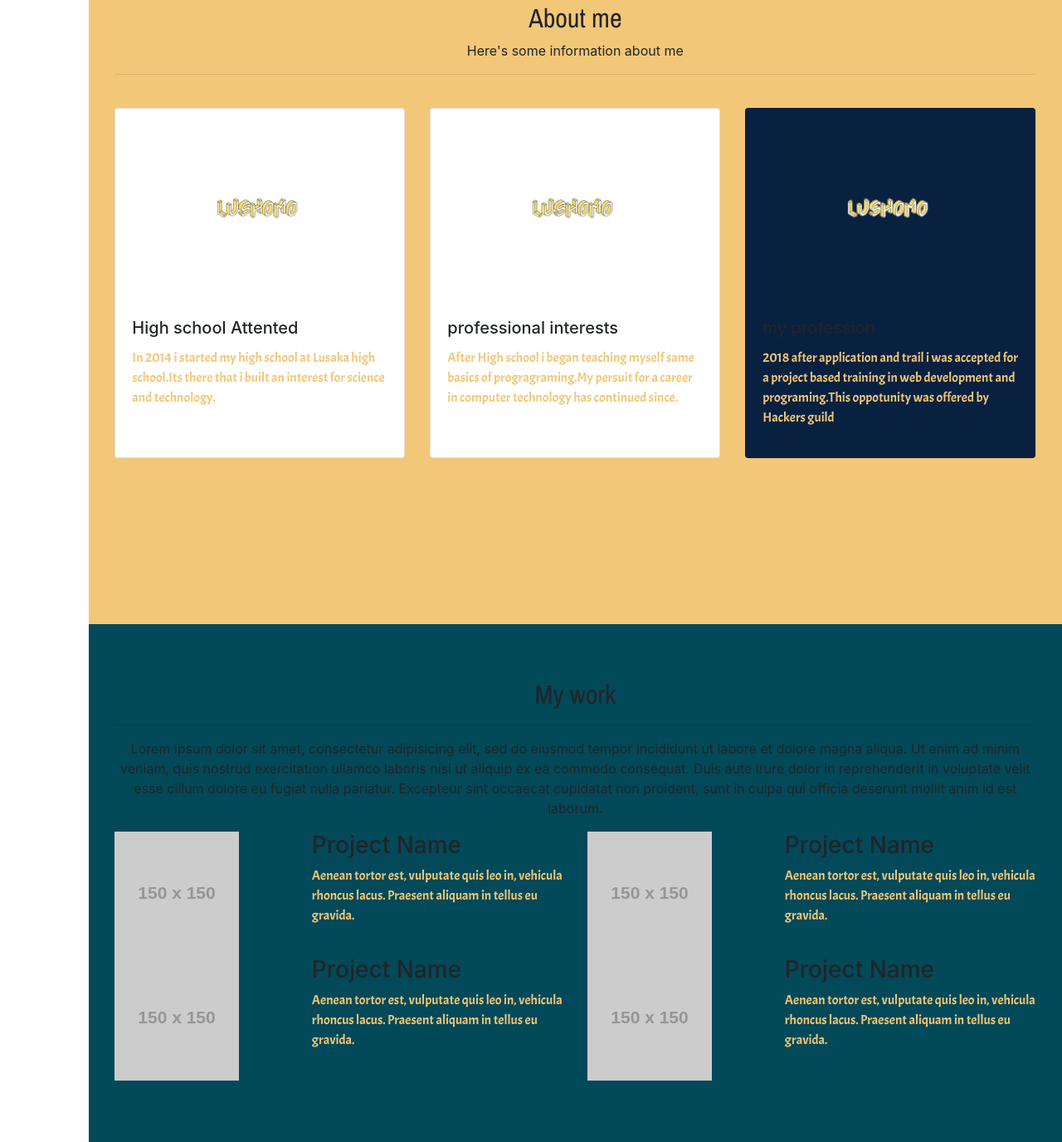
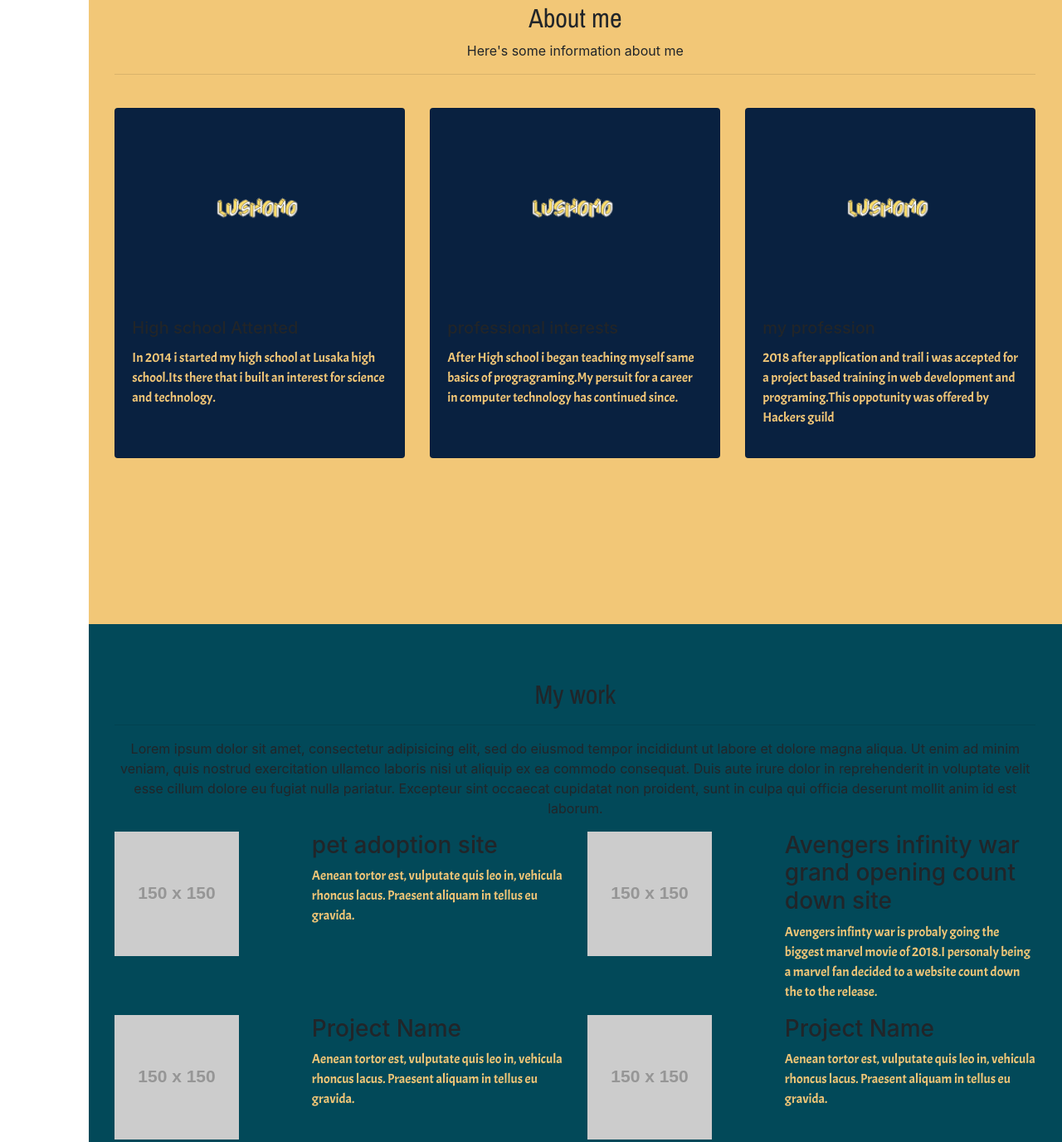
Before and after one commit to Lushomochimimba/Lushomochimimba.github.io, a plain HTML site: page index.html in a window 1280 px wide. Shown: the part 1155-2531 px from the top of the page at 83% size. Drawn offline with nearby package versions, Linux system fonts and the light colour scheme; placeholder pictures from the web are drawn by us; a web font is replaced by a local one.

Commit message:
added two projects in my work section and updated text in head section

```diff
--- a/index.html
+++ b/index.html
@@ -91,7 +91,7 @@
                           <a href="https://placeholder.com"><img class="img-responsive" src="http://via.placeholder.com/150x150"></a>
                       </div>
                       <div class="col-md-7">
-                          <h3 class="name">Project Name</h3>
+                          <h3 class="name">pet adoption site</h3>
                           <p class="description">Aenean tortor est, vulputate quis leo in, vehicula rhoncus lacus. Praesent aliquam in tellus eu gravida.</p>
                       </div>
                   </div>
@@ -103,8 +103,8 @@
                           <a href="https://placeholder.com"><img class="img-responsive" src="http://via.placeholder.com/150x150"></a>
                       </div>
                       <div class="col-md-7">
-                          <h3 class="name">Project Name</h3>
-                          <p class="description">Aenean tortor est, vulputate quis leo in, vehicula rhoncus lacus. Praesent aliquam in tellus eu gravida.</p>
+                          <h3 class="name">Avengers infinity war grand opening count down site</h3>
+                          <p class="description">Avengers infinty war is probaly going  the biggest marvel movie of 2018.I personaly being a marvel fan decided to a website count down the to the release.</p>
                       </div>
                   </div>
               </div>
--- a/js/script.js
+++ b/js/script.js
@@ -1,5 +1,5 @@
 var typed = new Typed('.element', {
-strings: ["front developer", "a CSS specialist", "a soon to be fully fledged web developer", "hungry", "going to get snacks now", "gonna go eat for a bit", "going to be back soon, maybe", "gonna take a break and put all this on loop"],
+strings: ["am a Front and Back end developer", "a CSS specialist", "a soon to be full fledged web developer", "I hope you enjoy your stay on my site"],
 typeSpeed: 60,
 backSpeed: 30,
 backDelay: 2000,
--- a/style.css
+++ b/style.css
@@ -157,6 +157,12 @@ html {
     transform: translate(300px, 0);
     opacity: 0;
 }
- #c3 {
+ #c1 {
   background-color: #092140;
 }
+#c2 {
+  background-color: #092140;
+}
+#c3 {
+  background-color: #092140;
+}
```
